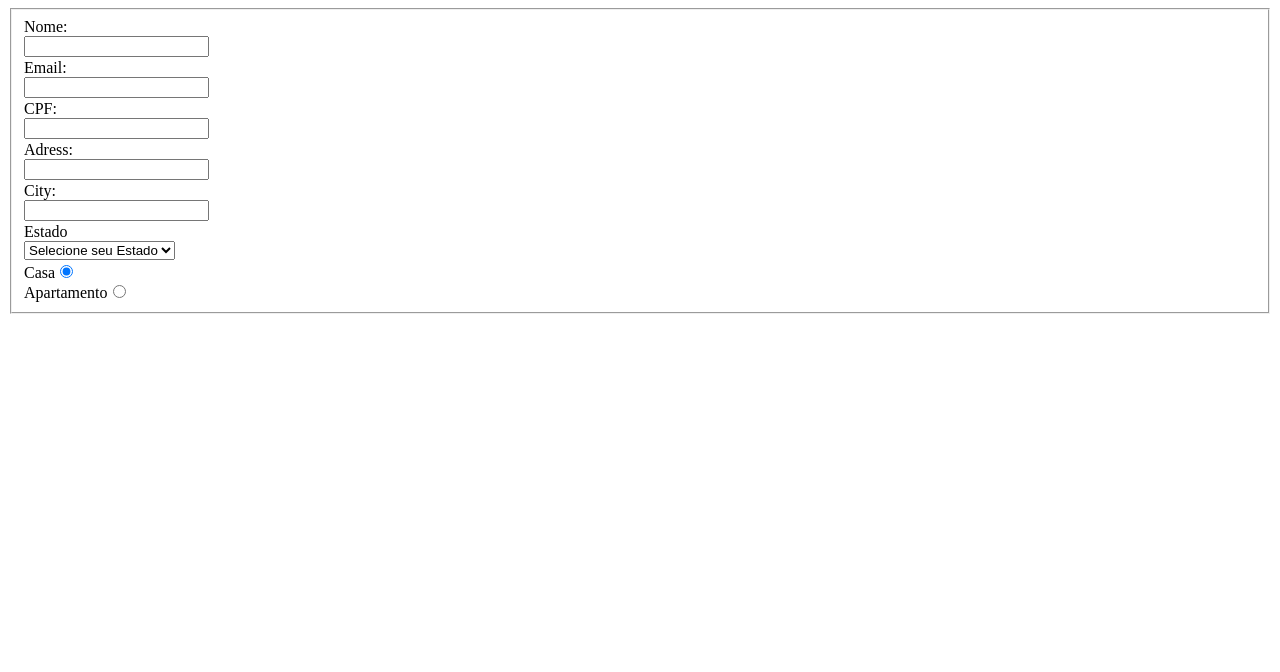
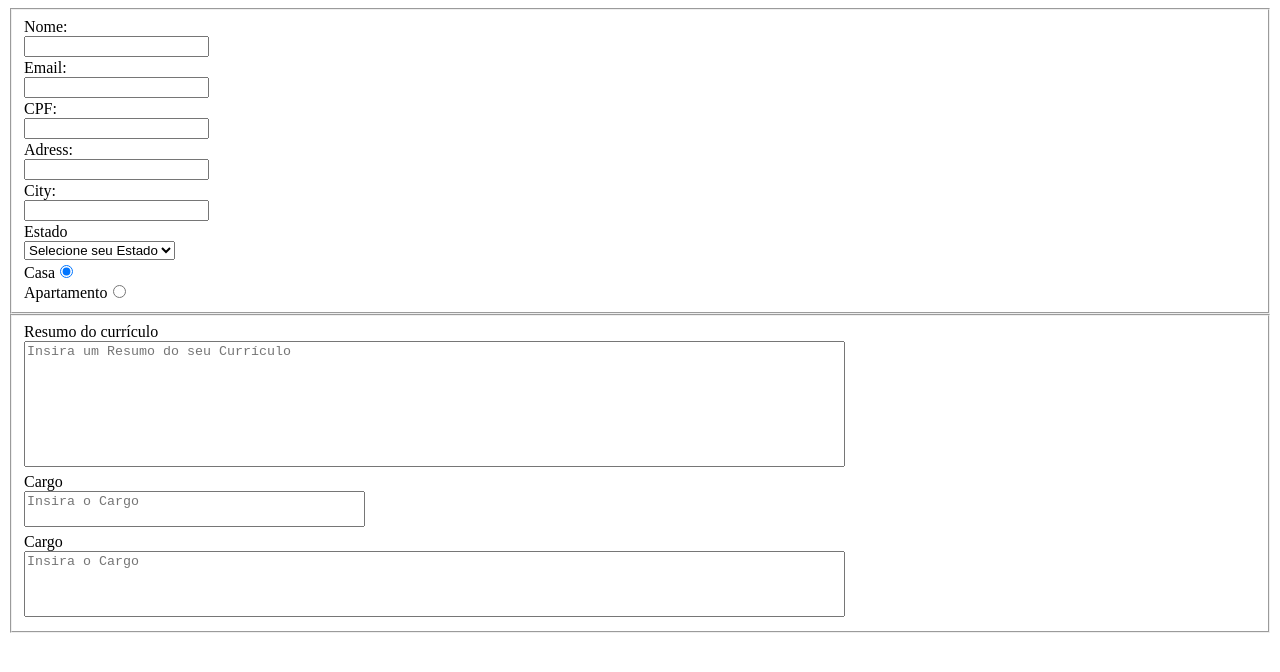
Before and after one commit to DannOut/Trybe-exercicios, a React (Create React App) app in the folder 2.Front-End/11.2-forms-in-react/learning3/: page / in a window 1280 px wide. Shown: the top 672 px of the page. Built offline with nearby package versions, Linux system fonts and the light colour scheme.

Commit message:
learning 11.2 forms

```diff
--- a/2.Front-End/11.2-forms-in-react/learning3/src/App.css
+++ b/2.Front-End/11.2-forms-in-react/learning3/src/App.css
@@ -9,3 +9,7 @@ fieldset {
   width: 180px;
   margin-top: 2px;
 }
+
+textarea {
+  resize: none;
+}
--- a/2.Front-End/11.2-forms-in-react/learning3/src/Components/Forms.jsx
+++ b/2.Front-End/11.2-forms-in-react/learning3/src/Components/Forms.jsx
@@ -7,6 +7,9 @@ import Adress from './Inputs/Adress';
 import City from './Inputs/City';
 import State from './Inputs/State';
 import Residence from './Inputs/Residence';
+import Curriculum from './Inputs/Curriculum';
+import JobInfo from './Inputs/JobInfo';
+import JobDescription from './Inputs/JobDescription';
 
 export default class Forms extends Component {
   constructor() {
@@ -20,6 +23,9 @@ export default class Forms extends Component {
       cityField: '',
       stateField: '',
       residence: 'house',
+      curriculum: '',
+      jobInfo: '',
+      jobDescription: '',
     };
   }
 
@@ -46,6 +52,9 @@ export default class Forms extends Component {
       cityField,
       stateField,
       residence,
+      curriculum,
+      jobInfo,
+      jobDescription,
     } = this.state;
 
     const { maxCharacterHandler, changeHandler } = this;
@@ -94,6 +103,27 @@ export default class Forms extends Component {
             checked={residence}
           />
         </Fieldset>
+        <Fieldset>
+          <Curriculum
+            name="curriculum"
+            value={curriculum}
+            changeHandler={changeHandler}
+            maxCharacterHandler={maxCharacterHandler}
+          />
+          <JobInfo
+            name="jobInfo"
+            value={jobInfo}
+            changeHandler={changeHandler}
+            maxCharacterHandler={maxCharacterHandler}
+          />
+
+          <JobDescription
+            name="jobDescription"
+            value={jobDescription}
+            changeHandler={changeHandler}
+            maxCharacterHandler={maxCharacterHandler}
+          />
+        </Fieldset>
       </form>
     );
   }
--- /dev/null
+++ b/2.Front-End/11.2-forms-in-react/learning3/src/Components/Inputs/Curriculum.jsx
@@ -0,0 +1,30 @@
+import React, { Component } from 'react'
+
+export default class Curriculum extends Component {
+  render() {
+    // desconstrução do campo nome
+    const { value, changeHandler, name, maxCharacterHandler } = this.props;
+
+    // return do Name
+    return (
+      <div className="inputCur inputs">
+        <label htmlFor="inputCur">
+          Resumo do currículo
+          <textarea
+            type="text"
+            rows={8}
+            cols={100}
+            placeholder="Insira um Resumo do seu Currículo"
+            value={value}
+            name={name}
+            id="inputCur"
+            onChange={changeHandler}
+
+          />
+          {/* Checagem de erro  */}
+          <span> {maxCharacterHandler(1000, value)} </span>
+        </label>
+      </div>
+    );
+  }
+}
--- /dev/null
+++ b/2.Front-End/11.2-forms-in-react/learning3/src/Components/Inputs/JobDescription.jsx
@@ -0,0 +1,29 @@
+import React, { Component } from 'react'
+
+export default class JobDescription extends Component {
+  render() {
+    // desconstrução do campo nome
+    const { value, changeHandler, name, maxCharacterHandler } = this.props;
+
+    // return do Name
+    return (
+      <div className="inputjobDesc inputs">
+        <label htmlFor="inputjobDesc">
+          Cargo
+          <textarea
+            type="text"
+            rows={4}
+            cols={100}
+            placeholder="Insira o Cargo"
+            value={value}
+            name={name}
+            id="inputjobDesc"
+            onChange={changeHandler}
+          />
+          {/* Checagem de erro  */}
+          <span> {maxCharacterHandler(40, value)} </span>
+        </label>
+      </div>
+    );
+  }
+}
--- /dev/null
+++ b/2.Front-End/11.2-forms-in-react/learning3/src/Components/Inputs/JobInfo.jsx
@@ -0,0 +1,29 @@
+import React, { Component } from 'react';
+
+export default class JobInfo extends Component {
+  render() {
+    // desconstrução do campo nome
+    const { value, changeHandler, name, maxCharacterHandler } = this.props;
+
+    // return do Name
+    return (
+      <div className="inputInfo inputs">
+        <label htmlFor="inputInfo">
+          Cargo
+          <textarea
+            type="text"
+            rows={2}
+            cols={40}
+            placeholder="Insira o Cargo"
+            value={value}
+            name={name}
+            id="inputInfo"
+            onChange={changeHandler}
+          />
+          {/* Checagem de erro  */}
+          <span> {maxCharacterHandler(40, value)} </span>
+        </label>
+      </div>
+    );
+  }
+}
```
